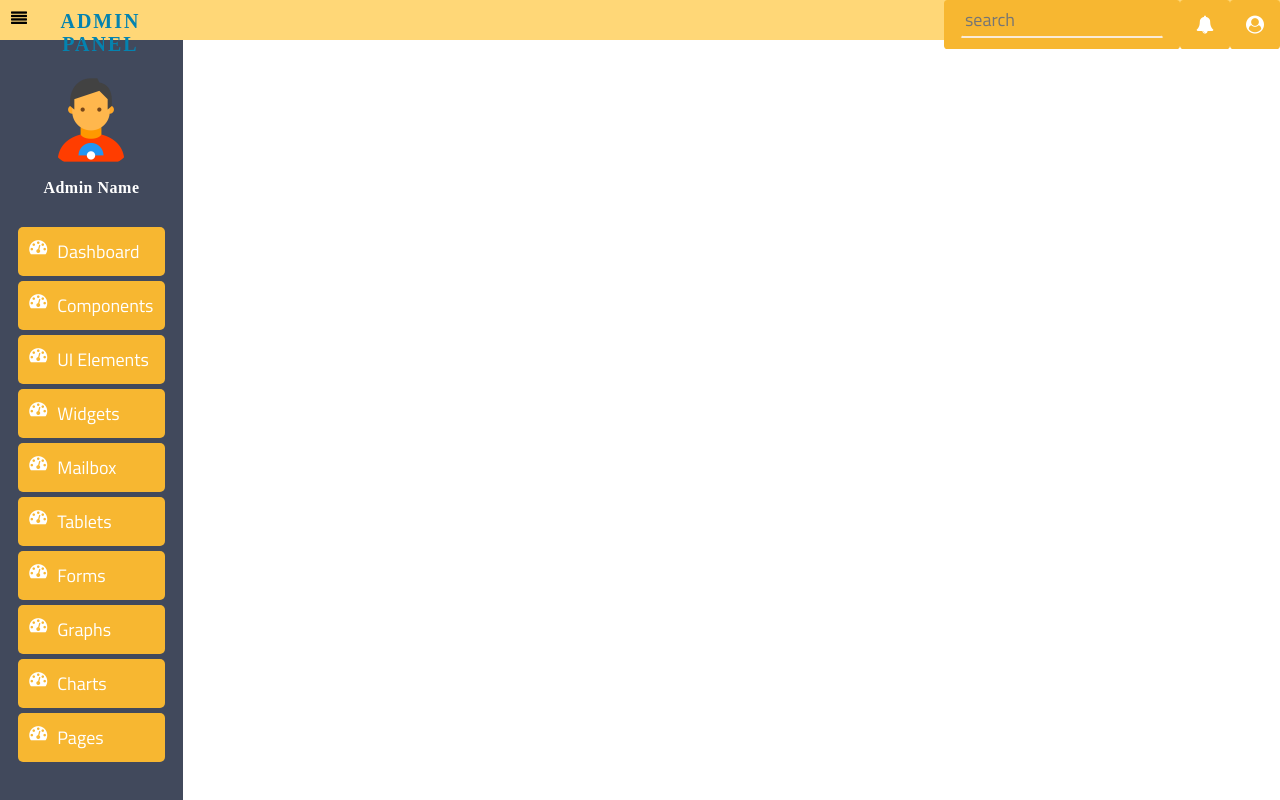
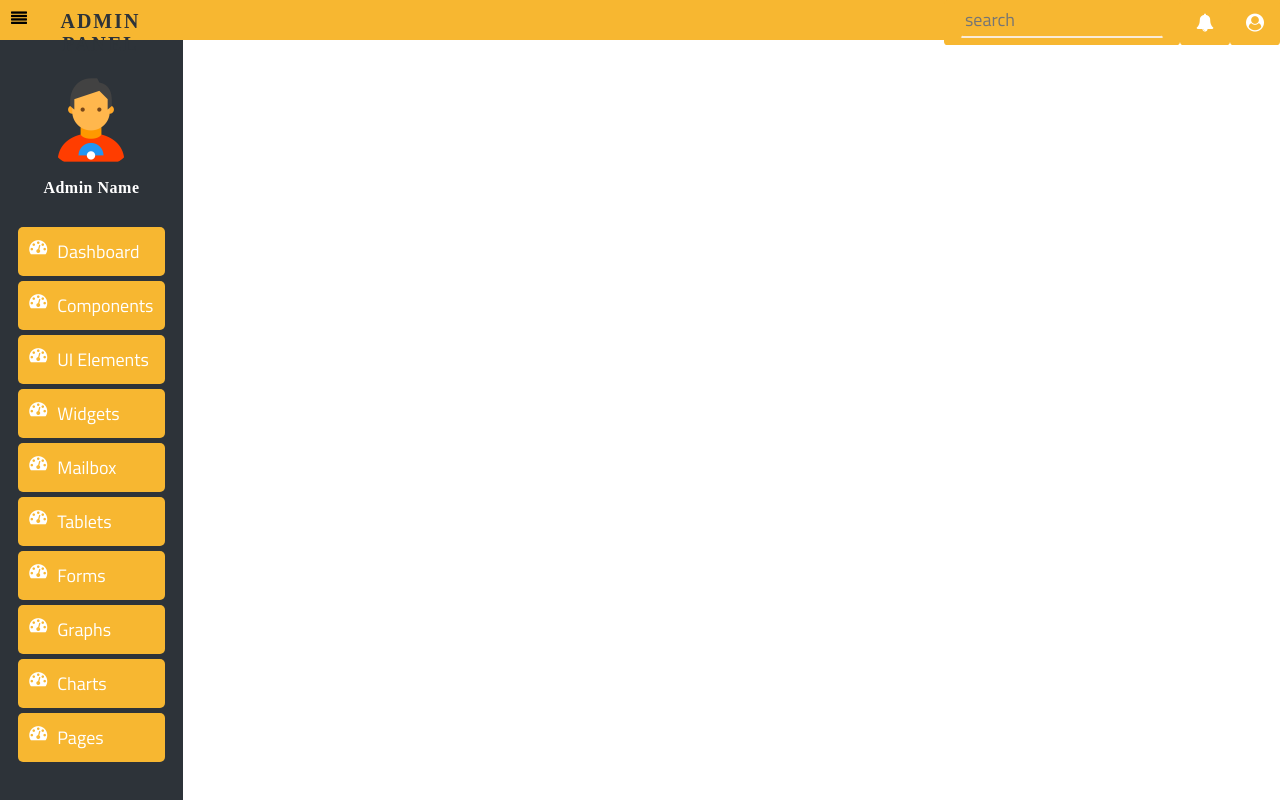
Before and after one commit to Oshan96/CabServiceSystem, a PHP site: page /adminNew.html in a window 1280 px wide. Run offline with PHP 8.4, Linux system fonts and the light colour scheme.

Commit message:
Add files via upload
changed color and added button-bg

```diff
--- a/css/adminNew.css
+++ b/css/adminNew.css
@@ -8,7 +8,7 @@ body{
 
 /* -----------------Styling Left and Right------------------ */
 #left{
-  background-color: #41495C;
+  background-color: #2D3339;
   height: 100vh;
   overflow: visible;
   flex: 1;
@@ -39,7 +39,7 @@ body{
   display: flex;
   flex-direction: row;
   text-align: center;
-  background-color: #FFD777;
+  background-color: #F7B731;
   padding: 10px 10px;
 }
 
@@ -54,7 +54,7 @@ body{
   font-size: 10px;
   text-transform: uppercase;
   height: 100%;
-  color: #0483B0;
+  color: #2D3339;
 }
 
 .left-header-title h1{
@@ -65,7 +65,7 @@ body{
 #right-header{
   width: 100%;
   height: 40px;
-  background-color: #FFD777;
+  background-color: #F7B731;
   color: #0483B0;
 
 }
@@ -76,11 +76,7 @@ body{
   justify-content: flex-end;
 }
 .nav-items li{
-  padding:  10px 15px;
-}
-
-.nav-items li:hover{
-  background-color: #67DFF0;
+  padding:  8px 15px;
 }
 
 
@@ -122,11 +118,9 @@ body{
   padding-left: 10px;
 }
 
-.left-nav-items:hover{
-    background-color: #67DFF0;
-}
+
 #toggle-icon:hover{
-  color: #67DFF0;
+  color: #fff;
 }
 
 /*------------------ Left Contents Toggle View---------------------*/
@@ -158,10 +152,6 @@ body{
   display: flex;
 }
 
-.left-nav-items-small:hover{
-    background-color: #67DFF0;
+#togglesmall:hover{
+  color: #fff;
 }
-
-#togglesmall:hover{
-  color: #67DFF0;
-}
```
